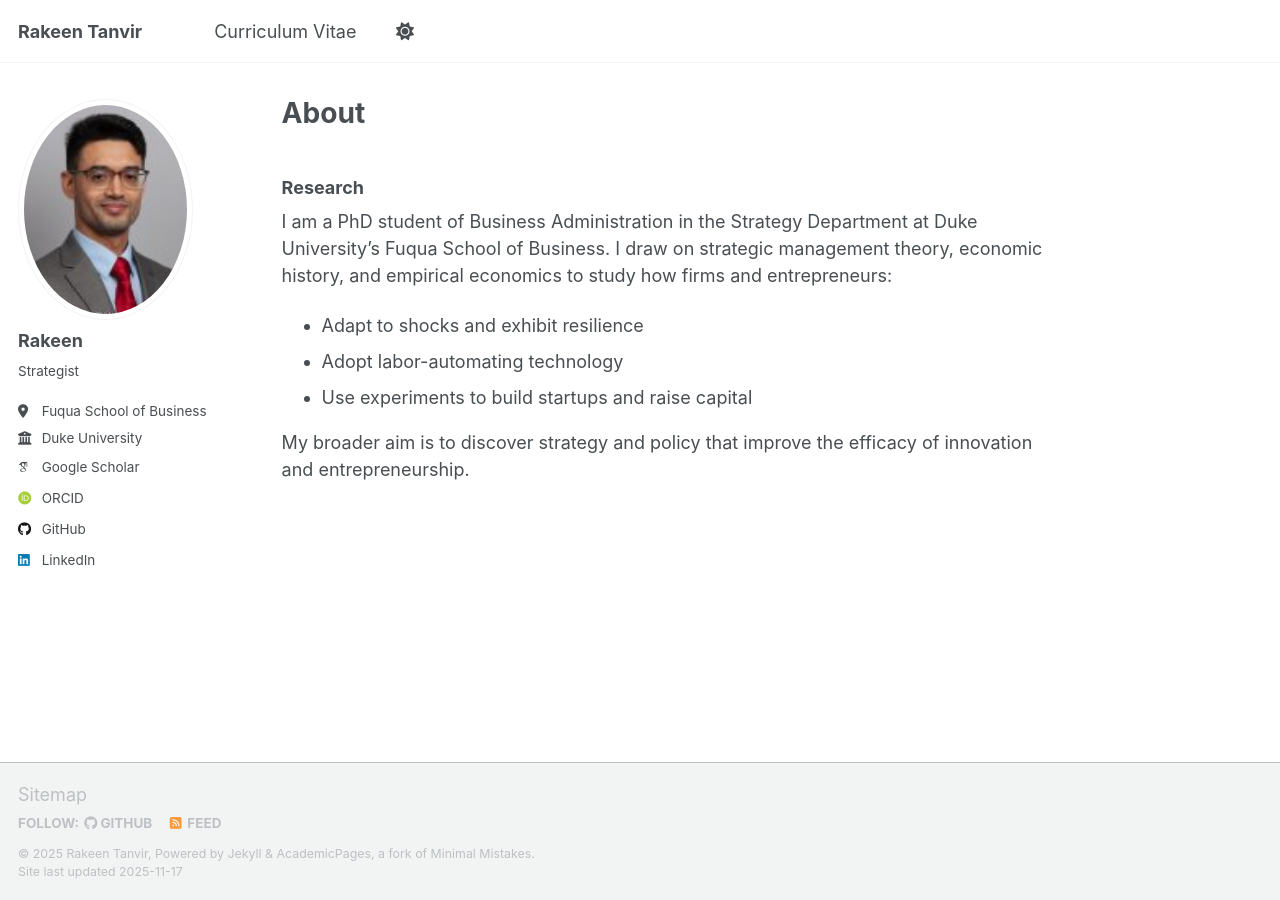
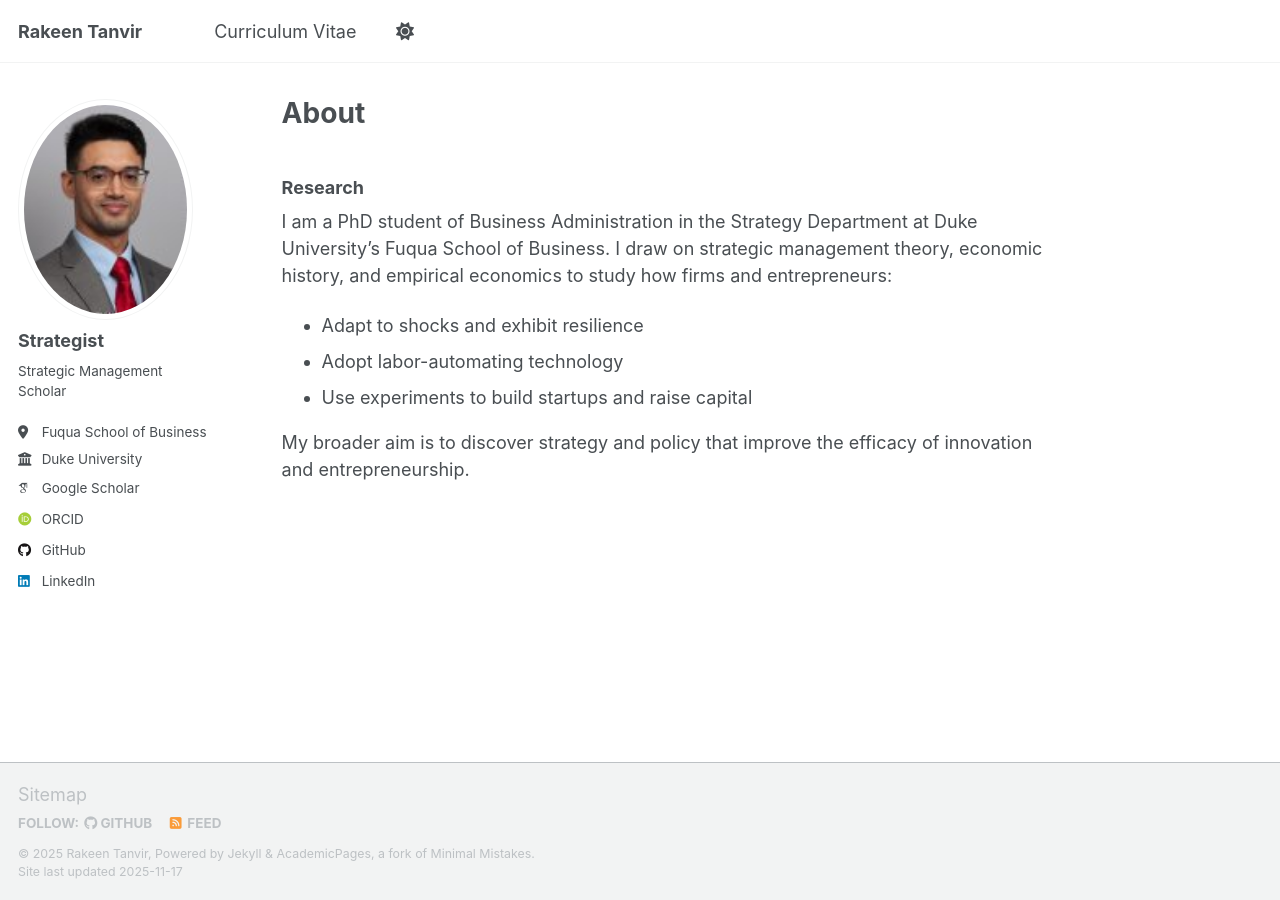
Before and after one commit to rakeentanvir/rakeentanvir.github.io, a Jekyll site: the page built from _pages/about.md, in a window 1280 px wide. Built offline with Jekyll 4.4.1, drawn with Linux system fonts in a browser that asks for light colours; some web fonts are replaced; a script that is not in the unit is left out.

Commit message:
Update description and author details in config

```diff
--- a/_config.yml
+++ b/_config.yml
@@ -12,7 +12,7 @@ site_theme               : "default" # Currently available options are "default"
 title                    : "Rakeen Tanvir"
 title_separator          : "-"
 name                     : &name "Rakeen Tanvir"
-description              : &description "Strategic Management Scholar"
+description              : &description "Strategic Management Researcher"
 url                      : https://rakeentanvir.github.io # the base hostname & protocol for your site e.g. "https://[your GitHub username].github.io" or if you already have some other page hosted on Github then use "https://[your GitHub username].github.io/[Your Repo Name]"
 baseurl                  : "" # the subpath of your site, e.g. "/blog"
 repository               : "rakeentanvir/rakeentanvir.github.io"
@@ -23,9 +23,9 @@ repository               : "rakeentanvir/rakeentanvir.github.io"
 author:
   # Biographic information
   avatar           : "profile.png"
-  name             : "Rakeen"
+  name             : "Strategist"
   pronouns         : # example: "she/her"
-  bio              : "Strategist"
+  bio              : "Strategic Management Scholar"
   location         : "Fuqua School of Business"
   employer         : "Duke University"
   uri              : # URL
```
